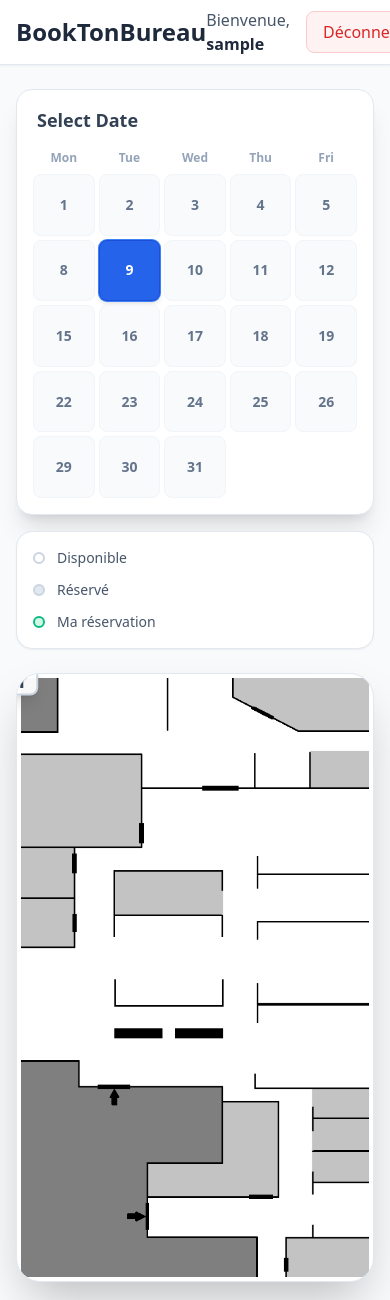
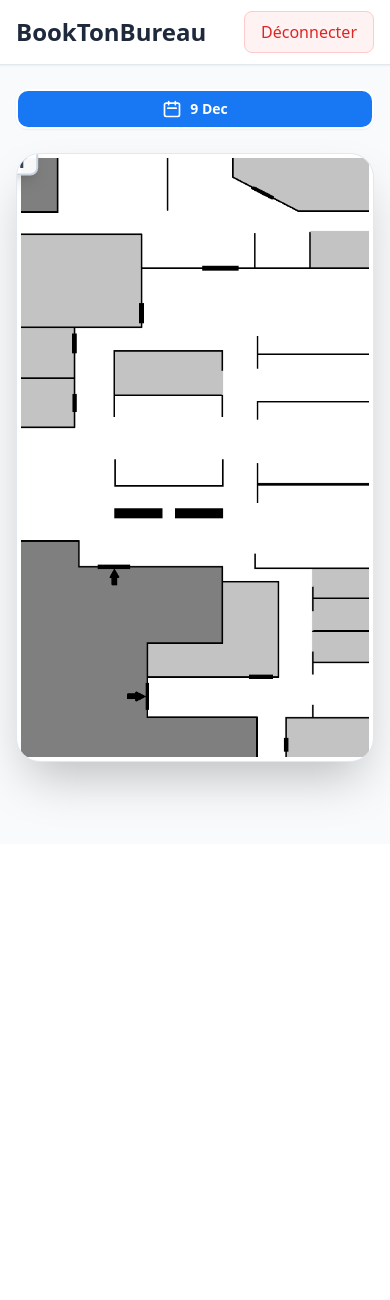
Before and after one commit to felixcaronpare/desk-booking-app, a Django app: page /floor_plan/ in a window 390 px wide; the page is wider, and only the part inside the window is pictured. Shown: the top 1300 px of that part. After the commit the page ends 807 px from the top of that part, so only its background shows below. Run offline with Django 5.2, Linux system fonts and the light colour scheme; a user stored in the database is signed in; tables that the repository leaves empty hold one stand-in row (values such as "Sample post"); some libraries are stand-ins or nearby versions.

Commit message:
improve UI in mobile layout and few UI tweaks

```diff
--- a/core/templates/core/base.html
+++ b/core/templates/core/base.html
@@ -15,7 +15,7 @@
                     <h1 class="text-2xl font-bold text-slate-800">BookTonBureau</h1>
                 </div>
                 <div class="flex items-center space-x-4">
-                    <span class="text-slate-600">Bienvenue, <span class="font-semibold text-slate-800">{{ user.username }}</span></span>
+                    <span class="text-slate-600 hidden md:inline">Bienvenue, <span class="font-semibold text-slate-800">{{ user.username }}</span></span>
                     <form method="post" action="{% url 'logout' %}" class="inline">
                         {% csrf_token %}
                         <button type="submit" class="px-4 py-2 bg-red-50 hover:bg-red-100 text-red-600 border border-red-200 rounded-lg transition-all duration-200 font-medium">
--- a/core/templates/core/floor_plan.html
+++ b/core/templates/core/floor_plan.html
@@ -5,14 +5,28 @@
 {% block content %}
 <div class="w-full max-w-7xl mx-auto px-4 py-6">
 
-    <div class="flex flex-col lg:flex-row gap-6 items-start justify-center">
+    <div class="flex flex-col lg:flex-row gap-6 items-center lg:items-start justify-center">
 
         <!-- Left Column: Calendar & Status -->
-        <div class="w-full lg:w-80 flex-shrink-0 space-y-4">
+        <div class="w-full lg:w-80 flex-shrink-0 gap-3 flex flex-row lg:flex-col items-stretch lg:items-stretch">
+
+            <!-- Mobile Date Picker Button -->
+            <button type="button" onclick="document.getElementById('mobile-date-modal').classList.remove('hidden')"
+                class="lg:hidden flex-1 bg-[#1877F2] hover:bg-[#165CBE] text-white border-2 border-white py-2 px-3 rounded-xl shadow-sm flex flex-row justify-center items-center gap-2 group active:scale-95 transition-all relative overflow-hidden">
+                <div class="absolute inset-0 bg-blue-50 opacity-0 group-hover:opacity-120 transition-opacity"></div>
+
+                <svg xmlns="http://www.w3.org/2000/svg" class="h-5 w-5 text-white flex-shrink-0 relative z-10" fill="none" viewBox="0 0 24 24" stroke="currentColor">
+                    <path stroke-linecap="round" stroke-linejoin="round" stroke-width="2" d="M8 7V3m8 4V3m-9 8h10M5 21h14a2 2 0 002-2V7a2 2 0 00-2-2H5a2 2 0 00-2 2v12a2 2 0 002 2z" />
+                </svg>
+
+                <span class="relative z-10 font-bold text-white text-sm group-hover:text-white transition-colors whitespace-nowrap">
+                    {{ selected_date|date:"j M" }}
+                </span>
+            </button>
 
             <!-- Calendar Grid -->
-            <div class="bg-white rounded-2xl shadow-xl border border-slate-200 p-4">
-                <h2 class="text-lg font-bold text-slate-700 mb-4 px-1">Select Date</h2>
+            <div class="bg-white rounded-2xl shadow-xl border border-slate-200 p-4 hidden lg:block">
+                <h2 class="text-lg font-bold text-slate-700 mb-4 px-1">{{ selected_date|date:"F Y" }}</h2>
 
                 <!-- Weekday Headers -->
                 <div class="grid grid-cols-5 gap-1 mb-2 text-center">
@@ -47,15 +61,15 @@
 
             <!-- My Booking Status -->
             {% if my_booking %}
-            <div class="bg-white rounded-2xl shadow-lg border border-slate-200 p-4">
-                <div class="flex flex-col gap-3">
-                    <div class="text-sm text-slate-500 font-medium uppercase tracking-wider">Your Booking</div>
-                    <div class="flex items-center justify-between bg-emerald-50 px-4 py-3 rounded-xl border border-emerald-100">
-                        <span class="font-bold text-emerald-900 text-lg">{{ my_booking.desk.name }}</span>
+            <div class="flex-1 min-w-0 bg-white rounded-2xl shadow-lg border border-slate-200 p-2 lg:p-4 flex flex-col justify-center">
+                <div class="flex flex-col gap-1 lg:gap-3">
+                    <div class="hidden lg:block text-sm text-slate-500 font-medium uppercase tracking-wider truncate">Your Booking</div>
+                    <div class="flex flex-row lg:flex-col xl:flex-row items-center justify-between bg-emerald-50 px-3 py-1.5 lg:px-4 lg:py-3 rounded-xl border border-emerald-100 gap-2">
+                        <span class="font-bold text-emerald-900 text-sm lg:text-lg truncate">{{ my_booking.desk.name }}</span>
                         <form method="post" action="{% url 'unbook_desk' my_booking.id %}">
                             {% csrf_token %}
                             <button type="submit"
-                                class="text-xs bg-white text-emerald-700 hover:bg-red-50 hover:text-red-600 hover:border-red-200 border border-emerald-200 px-3 py-1.5 rounded-md font-semibold transition-all duration-200">
+                                class="text-xs bg-white text-emerald-700 hover:bg-red-50 hover:text-red-600 hover:border-red-200 border border-emerald-200 px-2 py-1 lg:px-3 lg:py-1.5 rounded-md font-semibold transition-all duration-200 whitespace-nowrap">
                                 Cancel
                             </button>
                         </form>
@@ -65,7 +79,7 @@
             {% endif %}
 
             <!-- Legend (Moved to left column for better space usage) -->
-            <div class="bg-white rounded-2xl shadow-sm border border-slate-200 p-4">
+            <div class="bg-white rounded-2xl shadow-sm border border-slate-200 p-4 hidden lg:block">
                 <div class="flex flex-col gap-3 text-sm font-medium text-slate-600">
                     <div class="flex items-center gap-3">
                         <div class="w-3 h-3 rounded-full bg-white border-2 border-slate-300"></div>
@@ -149,4 +163,56 @@
     </div>
 
 </div>
+
+<!-- Mobile Date Modal -->
+<div id="mobile-date-modal" class="fixed inset-0 z-[100] hidden" aria-labelledby="modal-title" role="dialog" aria-modal="true">
+    <div class="fixed inset-0 bg-slate-900/60 backdrop-blur-sm transition-opacity"
+         onclick="document.getElementById('mobile-date-modal').classList.add('hidden')"></div>
+
+    <div class="fixed inset-0 z-10 overflow-y-auto">
+        <div class="flex min-h-full items-center justify-center p-4 text-center">
+            <div class="relative transform overflow-hidden rounded-2xl bg-white text-left shadow-2xl transition-all w-full max-w-sm border border-slate-100">
+                <div class="px-5 py-4 border-b border-slate-100 flex justify-between items-center bg-slate-50/50">
+                    <h3 class="text-lg font-bold text-slate-800" id="modal-title">Select Date</h3>
+                    <button onclick="document.getElementById('mobile-date-modal').classList.add('hidden')" class="text-slate-400 hover:text-slate-600 p-1 hover:bg-slate-100 rounded-full transition-colors">
+                        <svg class="h-6 w-6" fill="none" viewBox="0 0 24 24" stroke-width="2" stroke="currentColor">
+                            <path stroke-linecap="round" stroke-linejoin="round" d="M6 18L18 6M6 6l12 12" />
+                        </svg>
+                    </button>
+                </div>
+
+                <div class="p-6">
+                    <!-- Weekday Headers -->
+                    <div class="grid grid-cols-5 gap-2 mb-3 text-center">
+                        <span class="text-xs font-bold text-slate-400 uppercase tracking-wider">Mon</span>
+                        <span class="text-xs font-bold text-slate-400 uppercase tracking-wider">Tue</span>
+                        <span class="text-xs font-bold text-slate-400 uppercase tracking-wider">Wed</span>
+                        <span class="text-xs font-bold text-slate-400 uppercase tracking-wider">Thu</span>
+                        <span class="text-xs font-bold text-slate-400 uppercase tracking-wider">Fri</span>
+                    </div>
+
+                    <div class="grid grid-cols-5 gap-2">
+                        {% for day in month_days %}
+                            {% if day is None %}
+                                <div class="aspect-square"></div>
+                            {% else %}
+                                <a href="?date={{ day.date|date:'Y-m-d' }}"
+                                   class="flex flex-col items-center justify-center p-1 rounded-xl text-sm font-semibold transition-all duration-200 border aspect-square shadow-sm
+                                       {% if day.date == selected_date %}
+                                           bg-blue-600 text-white border-blue-600 shadow-blue-200
+                                       {% elif day.has_booking %}
+                                            bg-emerald-50 text-emerald-700 border-emerald-100
+                                       {% else %}
+                                           bg-white text-slate-600 border-slate-100 hover:border-blue-400 hover:text-blue-600
+                                       {% endif %}">
+                                    {{ day.date|date:"j" }}
+                                </a>
+                            {% endif %}
+                        {% endfor %}
+                    </div>
+                </div>
+            </div>
+        </div>
+    </div>
+</div>
 {% endblock %}
```
